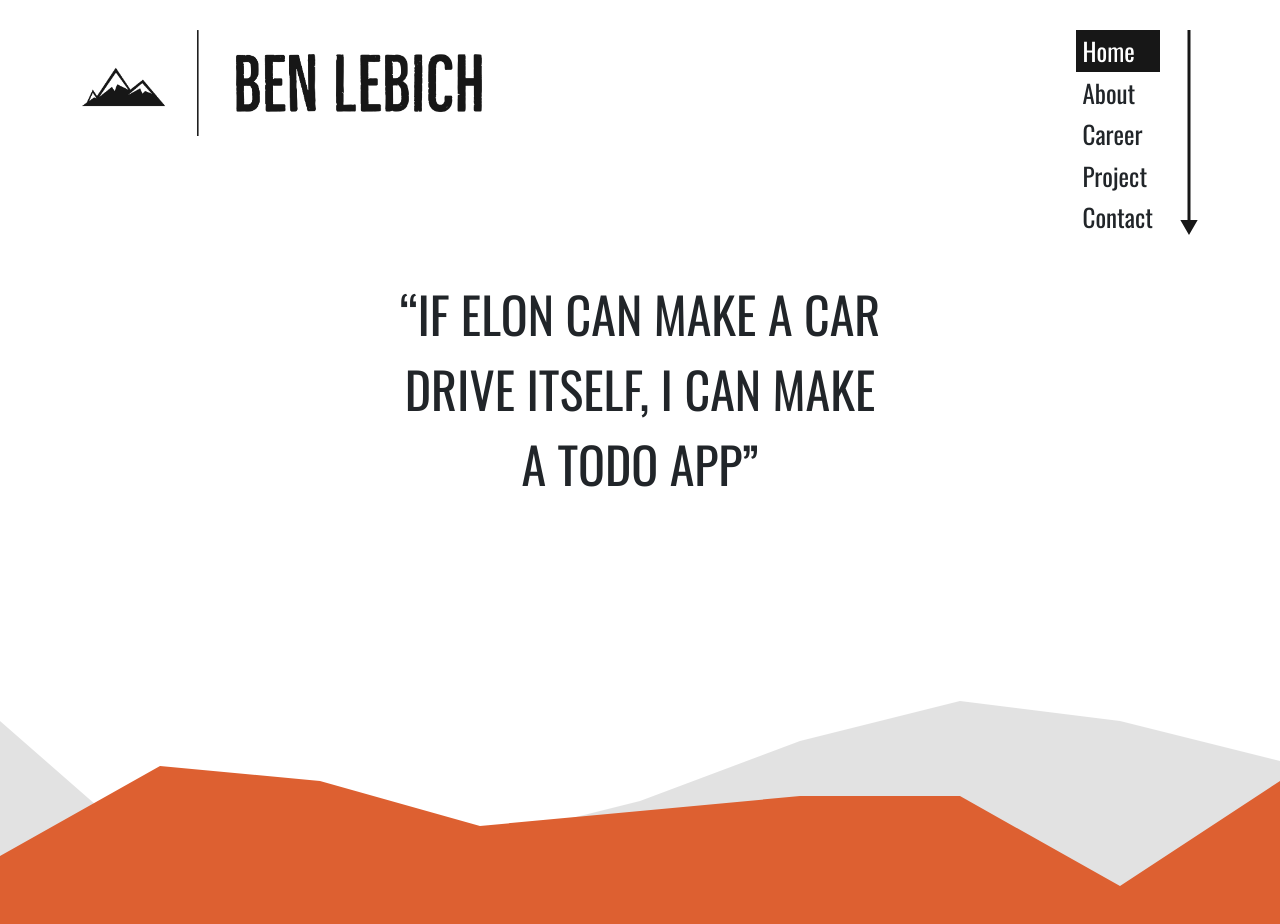
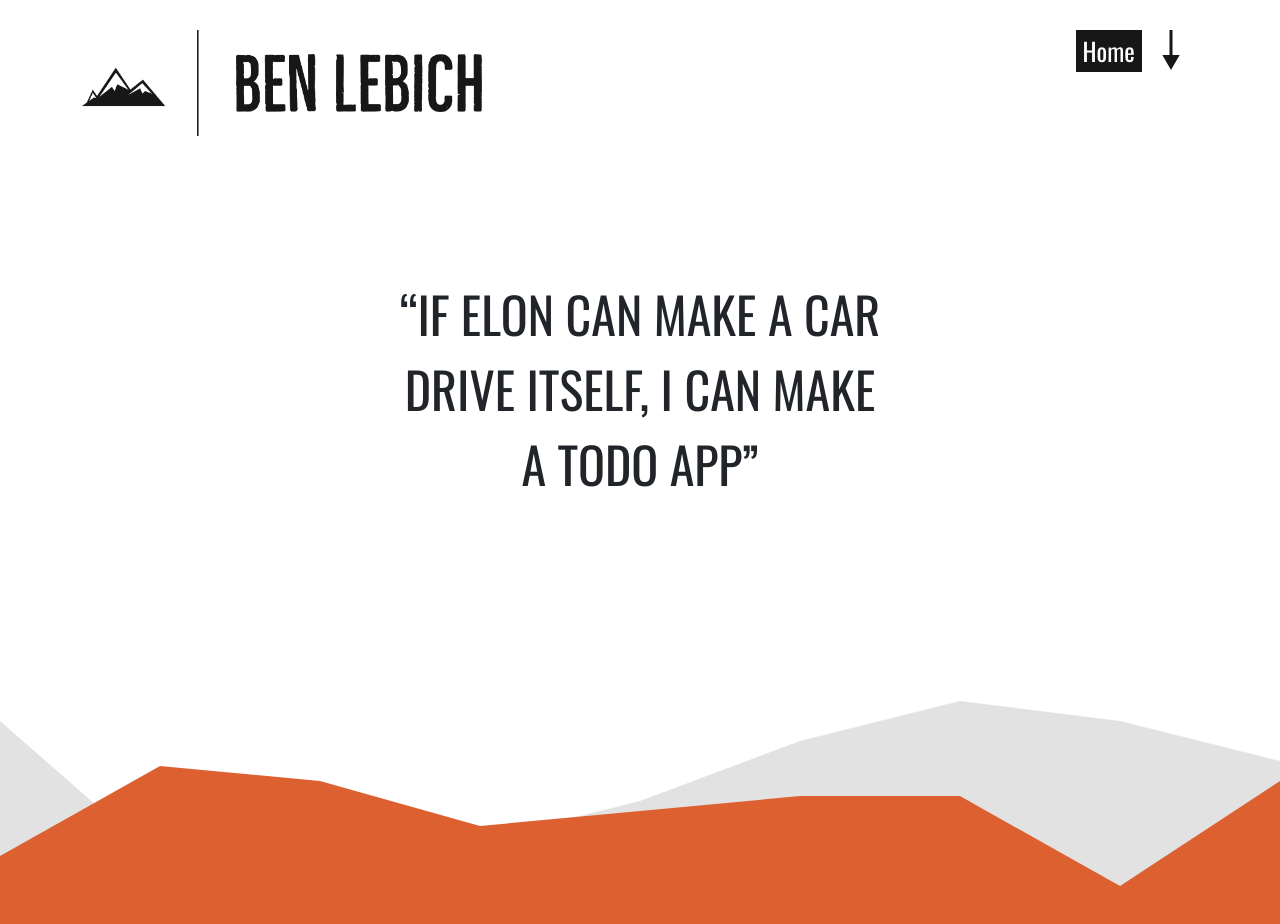
Before and after one commit to BenLebich/portfolio-svelte, a Svelte app: page / in a window 1280 px wide. Shown: the top 924 px of the page. Built offline with nearby package versions, Linux system fonts and the light colour scheme.

Commit message:
added slide nav

```diff
--- a/src/comps/sections/Nav.svelte
+++ b/src/comps/sections/Nav.svelte
@@ -1,7 +1,9 @@
 <script>
+  import { slide } from "svelte/transition";
   export let innerWidth;
   let heightArrow = 190;
-  $: if (innerWidth <= 775) {
+  let hover = false;
+  $: if (!hover) {
     heightArrow = 25;
   } else {
     heightArrow = 190;
@@ -12,15 +14,29 @@
   function handleClick(e) {
     selected = sections[e.target.getAttribute("data-idx")];
   }
+
+  function enter(e) {
+    hover = true;
+  }
+
+  function leave(e) {
+    hover = false
+  }
+
+  function click(e) {
+      console.log(hover)
+      hover = !hover;
+  }
+
 </script>
 
 <header class="container">
   <img src="/images/xl-logo.png" alt="Ben Lebich Logo" class="main-logo" />
   <div>
-    <div class="menu">
+    <div class="menu" on:mouseenter={enter} on:mouseleave={leave} on:click={click}>
       <div class="sections">
         {#each sections as section, idx}
-          {#if innerWidth <= 775 && section === selected}
+          {#if section === selected}
             <div
               on:click={handleClick}
               data-idx={idx}
@@ -30,8 +46,9 @@
             >
               {section}
             </div>
-          {:else if innerWidth > 775}
+          {:else if hover}
             <div
+            transition:slide
               on:click={handleClick}
               data-idx={idx}
               class="{section.toLowerCase()} {section === selected
```
